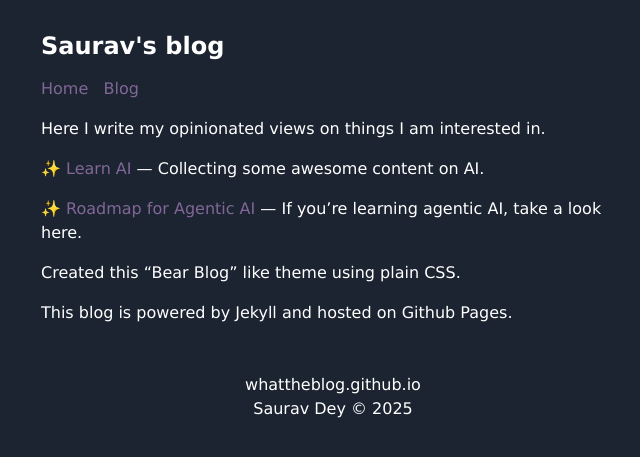
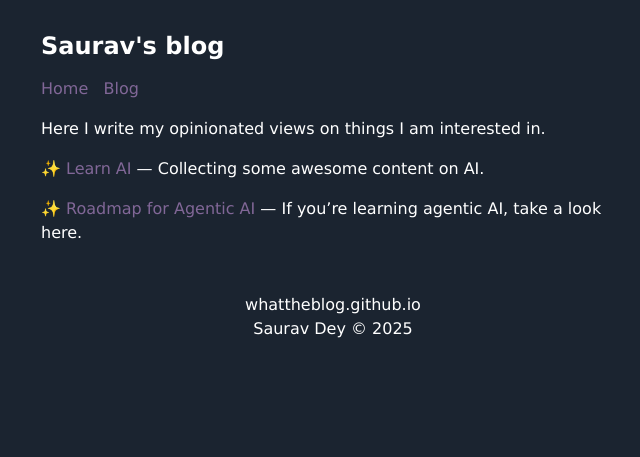
Before and after one commit to agentloopfyi/agentloopfyi.github.io, a Jekyll site: the page built from index.markdown, in a window 1280 px wide. Shown: the top 457 px of the page, without its empty margins (307-947 px from the left). Built offline with Jekyll 4.4.1, drawn with Linux system fonts in a browser that asks for light colours.

Commit message:
Update index.markdown

```diff
--- a/index.markdown
+++ b/index.markdown
@@ -7,7 +7,3 @@ Here I write my opinionated views on things I am interested in.
 ✨ [Learn AI](/learn-ai) — Collecting some awesome content on AI.
 
 ✨ [Roadmap for Agentic AI](/agentic-ai) — If you're learning agentic AI, take a look here.
-
-Created this "Bear Blog" like theme using plain CSS.
-
-This blog is powered by Jekyll and hosted on Github Pages.
```
